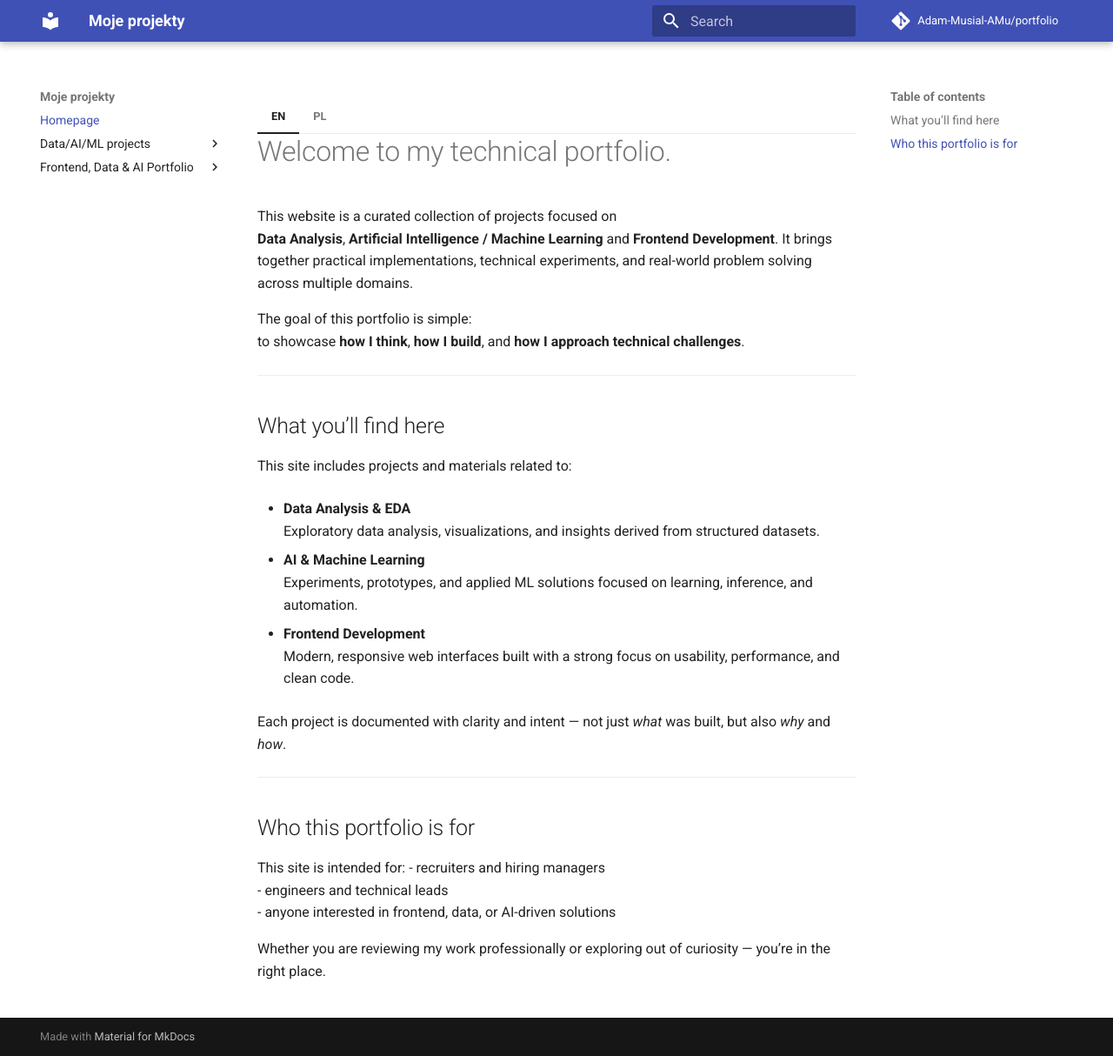
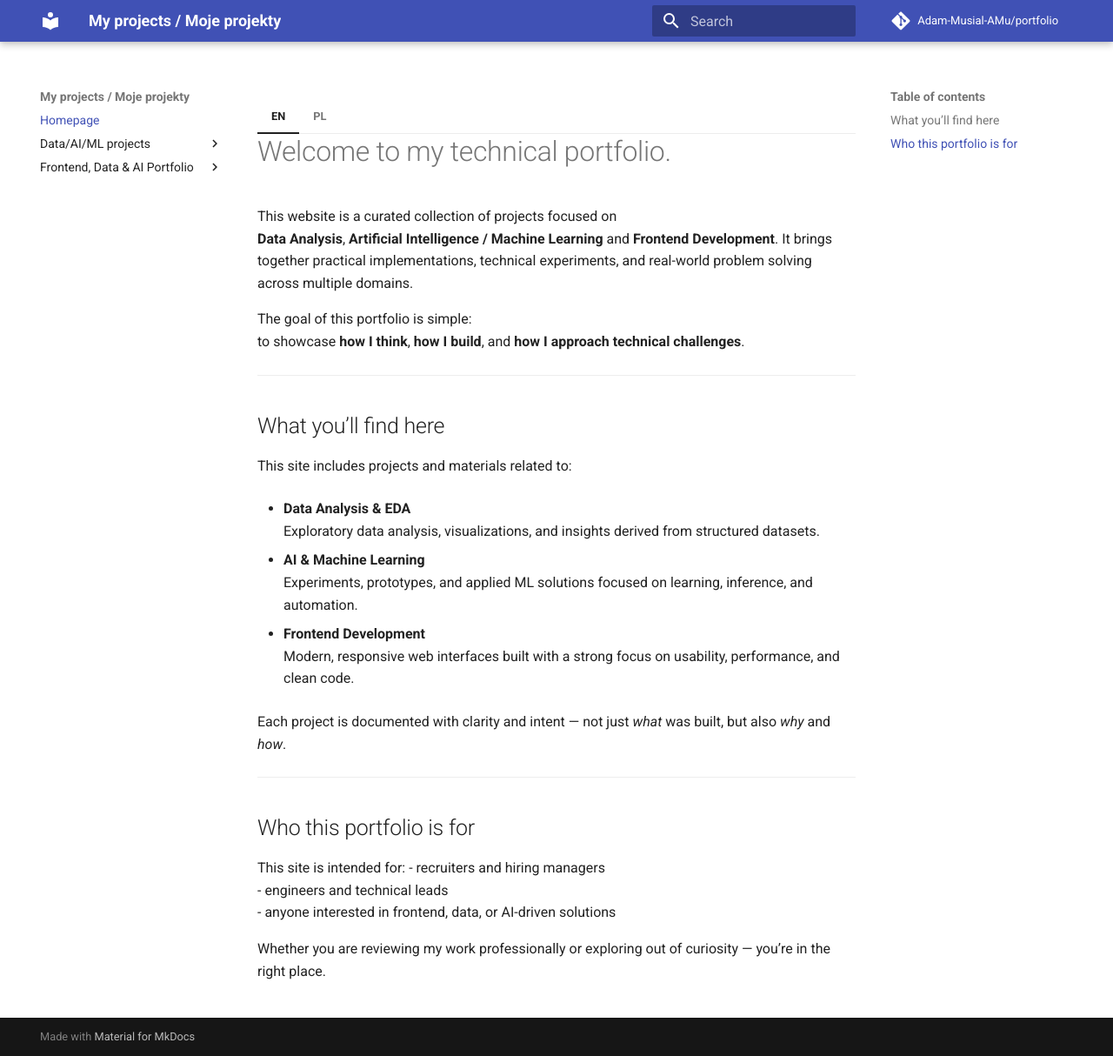
Before and after one commit to Adam-Musial-AMu/portfolio, an MkDocs documentation site: the page built from docs/index.md, in a window 1280 px wide and 1214 px high. Shown: the whole window at 87% size. Built offline with MkDocs 1.6.1 and Material for MkDocs 9.7.7, drawn with Linux system fonts in a browser that asks for light colours; comment, search, counter and statistics services are not loaded.

Commit message:
Update site name

```diff
--- a/mkdocs.yml
+++ b/mkdocs.yml
@@ -1,4 +1,4 @@
-site_name: Moje projekty
+site_name: My projects / Moje projekty
 site_author: Adam Musiał
 site_description: >-
     Portfolio moich wspaniałych projektów z Data Science i AI!
```
